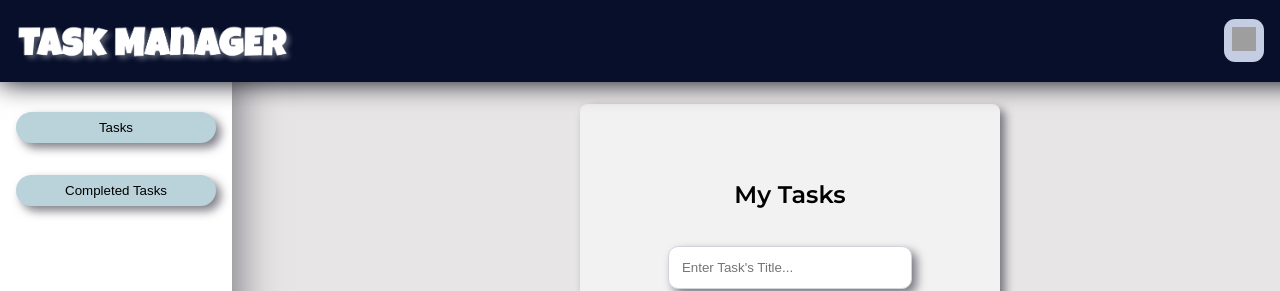
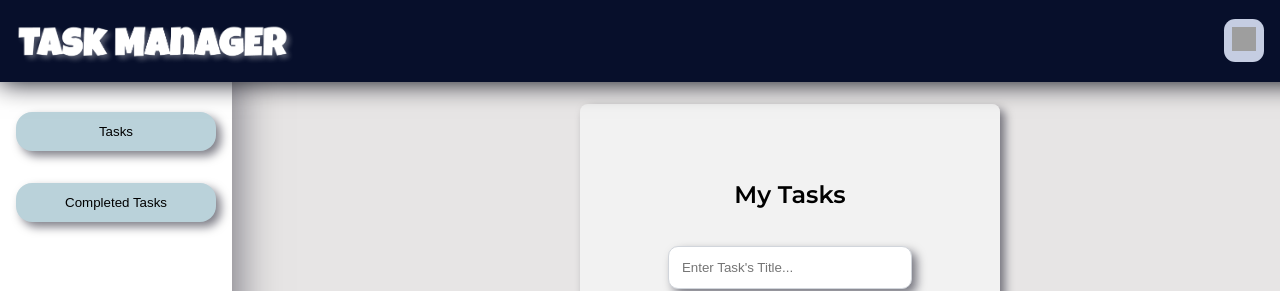
Before and after one commit to Suraj0608/Simple-Task-Management, a React (Vite) app: page / in a window 1280 px wide. Shown: the top 291 px of the page. Built offline with nearby package versions, Linux system fonts and the light colour scheme; no server answers; grey boxes are pictures that could not be loaded.

Commit message:
No Update

```diff
--- a/src/components/Tasks.css
+++ b/src/components/Tasks.css
@@ -63,9 +63,8 @@
 
       z-index: 100;
       box-shadow: 5px 5px 10px rgba(4, 3, 21, 0.5);
+      padding: 12px 15px;
 }
-
-
 
 
 .sidebar-button.active {
--- a/src/components/Tasks1.jsx
+++ b/src/components/Tasks1.jsx
@@ -331,6 +331,7 @@ const Tasks1 = () => {
                                                             </div>
                                                       </>
                                                 )}
+
                                                 <div className="task-actions">
                                                       {!task.completed && (
                                                             <button
@@ -358,6 +359,7 @@ const Tasks1 = () => {
                                                                   </svg>
                                                             </button>
                                                       )}
+
                                                       {task.id === selectedId ? (
                                                             <button onClick={() => handleComplete(task)} className="edit-btn tick">
                                                                   <img width="22" height="22" src="https://static.vecteezy.com/system/resources/thumbnails/008/134/818/small/check-mark-icon-checkmark-right-symbol-tick-sign-ok-button-correct-circle-icon-free-vector.jpg" alt="create-new" />
```
